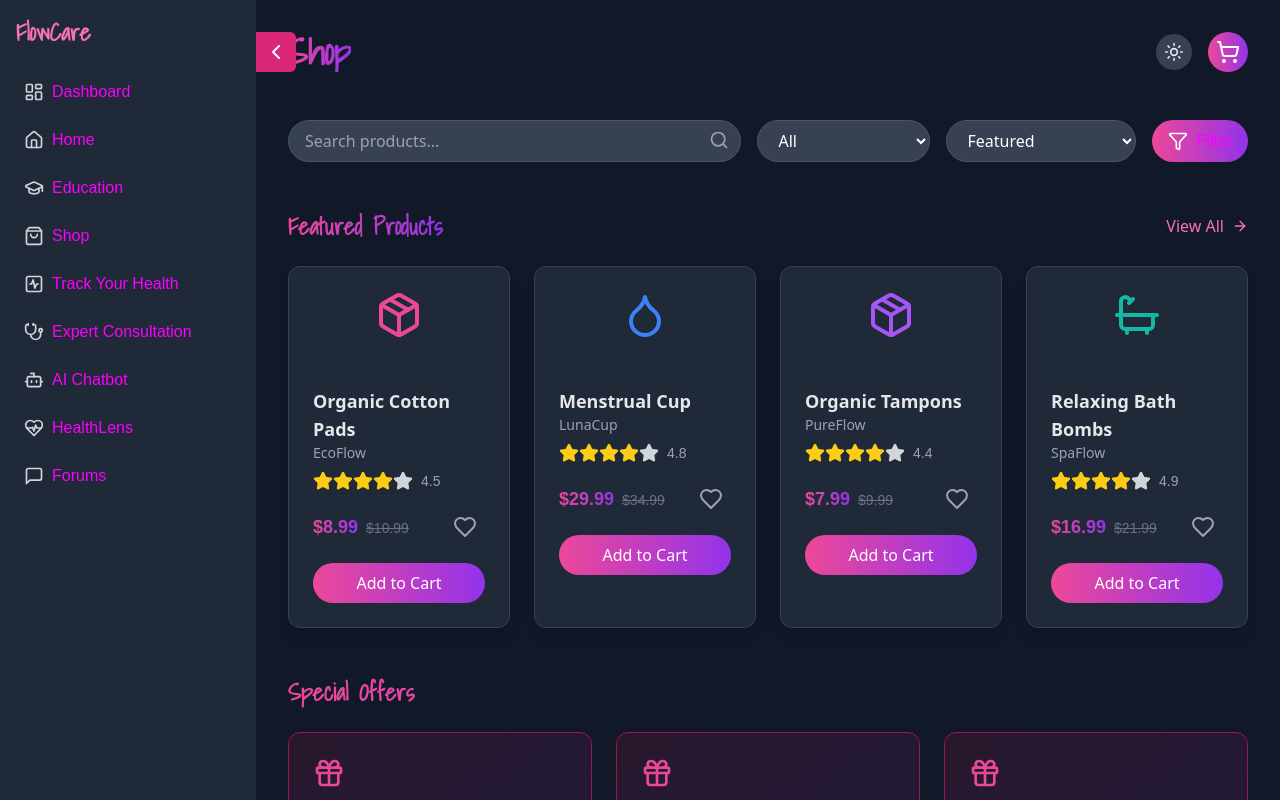
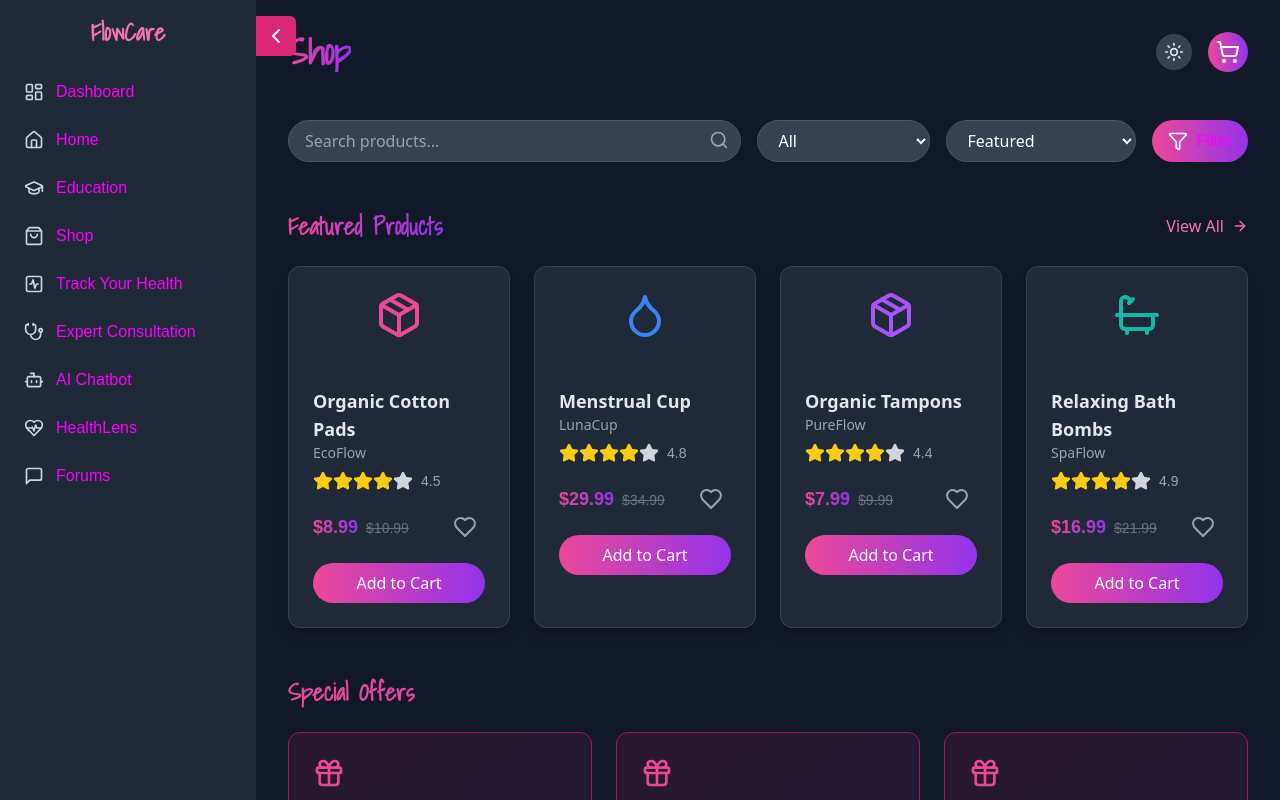
Before and after one commit to talhadevelopes/FlowCare2, a React (Vite) app in the folder Frontend/: page /Ecom in a window 1280 px wide. Built offline with nearby package versions, Linux system fonts and the light colour scheme.

Commit message:
when the sidebar is collapsed(FC) is shown along with the icons

```diff
--- a/Frontend/src/components/Sidebar.jsx
+++ b/Frontend/src/components/Sidebar.jsx
@@ -17,14 +17,15 @@ const SidebarLink = ({ icon, label, onClick, active = false, collapsed = false }
   return (
     <button
       onClick={onClick}
-      className={`flex items-center space-x-2 w-full px-2 py-2 rounded-lg transition-colors ${
+      className={`flex items-center w-full px-3 py-2 rounded-lg transition-colors ${
         active
           ? "bg-pink-200 dark:bg-pink-900 text-pink-800 dark:text-pink-200"
           : "text-gray-900 dark:text-gray-300 hover:bg-pink-100 dark:hover:bg-gray-700"
       }`}
+      title={label}
     >
-      {icon}
-      {!collapsed && <span>{label}</span>}
+      <div className="flex items-center justify-center w-5 h-5 shrink-0">{icon}</div>
+      {!collapsed && <span className="ml-3 truncate">{label}</span>}
     </button>
   )
 }
@@ -37,77 +38,44 @@ export const Sidebar = ({ darkMode }) => {
     navigate(path)
   }
 
+  const sidebarItems = [
+    { icon: <LayoutDashboard size={20} />, label: "Dashboard", path: "/dashboard" },
+    { icon: <Home size={20} />, label: "Home", path: "/" },
+    { icon: <GraduationCap size={20} />, label: "Education", path: "/blogs" },
+    { icon: <ShoppingBag size={20} />, label: "Shop", path: "/Ecom" },
+    { icon: <ActivitySquare size={20} />, label: "Track Your Health", path: "/tracker" },
+    { icon: <Stethoscope size={20} />, label: "Expert Consultation", path: "/consultations" },
+    { icon: <Bot size={20} />, label: "AI Chatbot", path: "/ChatBot" },
+    { icon: <HeartPulse size={20} />, label: "HealthLens", path: "/symptomsanalyzer" },
+    { icon: <MessageSquare size={20} />, label: "Forums", path: "/forums" },
+  ]
+
   return (
     <aside
       className={`bg-pink-100 dark:bg-gray-800 min-h-screen sticky top-0 transition-all duration-300 z-30
         ${isCollapsed ? "w-16" : "w-64"}`}
     >
-      <div className="h-full px-4 py-4 flex flex-col space-y-2">
+      <div className="h-full px-3 py-4 flex flex-col space-y-2">
         <h1
-          className={`text-2xl font-bold text-pink-600 dark:text-pink-400 mb-4 transition-opacity duration-200
-          ${isCollapsed ? "opacity-0 h-0 mb-0" : "opacity-100"}`}
+          className={`text-2xl font-bold text-pink-600 dark:text-pink-400 mb-4 transition-all duration-200 text-center
+          ${isCollapsed ? "text-2xl" : ""}`}
         >
-          FlowCare
+          {isCollapsed ? "FC" : "FlowCare"}
         </h1>
-        <SidebarLink
-          icon={<LayoutDashboard size={20} />}
-          label="Dashboard"
-          onClick={() => handleNavigation("/dashboard")}
-          collapsed={isCollapsed}
-        />
-        <SidebarLink
-          icon={<Home size={20} />}
-          label="Home"
-          onClick={() => handleNavigation("/")}
-          collapsed={isCollapsed}
-        />
-        <SidebarLink
-          icon={<GraduationCap size={20} />}
-          label="Education"
-          onClick={() => handleNavigation("/blogs")}
-          collapsed={isCollapsed}
-        />
-        <SidebarLink
-          icon={<ShoppingBag size={20} />}
-          label="Shop"
-          onClick={() => handleNavigation("/Ecom")}
-          collapsed={isCollapsed}
-        />
-        <SidebarLink
-          icon={<ActivitySquare size={20} />}
-          label="Track Your Health"
-          onClick={() => handleNavigation("/tracker")}
-          collapsed={isCollapsed}
-        />
-        <SidebarLink
-          icon={<Stethoscope size={20} />}
-          label="Expert Consultation"
-          onClick={() => handleNavigation("/consultations")}
-          collapsed={isCollapsed}
-        />
-        <SidebarLink
-          icon={<Bot size={20} />}
-          label="AI Chatbot"
-          onClick={() => handleNavigation("/ChatBot")}
-          collapsed={isCollapsed}
-        />
-        <SidebarLink
-          icon={<HeartPulse size={20} />}
-          label="HealthLens"
-          onClick={() => handleNavigation("/symptomsanalyzer")}
-          collapsed={isCollapsed}
-        />
-        <SidebarLink
-          icon={<MessageSquare size={20} />}
-          label="Forums"
-          onClick={() => handleNavigation("/forums")}
-          collapsed={isCollapsed}
-        />
+        {sidebarItems.map((item, index) => (
+          <SidebarLink
+            key={index}
+            icon={item.icon}
+            label={item.label}
+            onClick={() => handleNavigation(item.path)}
+            collapsed={isCollapsed}
+          />
+        ))}
       </div>
 
       <button
         onClick={() => setIsCollapsed(!isCollapsed)}
-        className={`fixed top-8 z-50 p-2 bg-pink-600 text-white rounded-r-md transition-all duration-300 ease-in-out
+        className={`fixed top-4 z-50 p-2 bg-pink-600 text-white rounded-r-md transition-all duration-300 ease-in-out
           focus:outline-none focus:ring-2 focus:ring-pink-500 focus:ring-opacity-50
           ${isCollapsed ? "left-16" : "left-64"}`}
         aria-label={isCollapsed ? "Expand sidebar" : "Collapse sidebar"}
```
Also changed, not shown: 1 other file (tests, documents, lock files or other folders).
